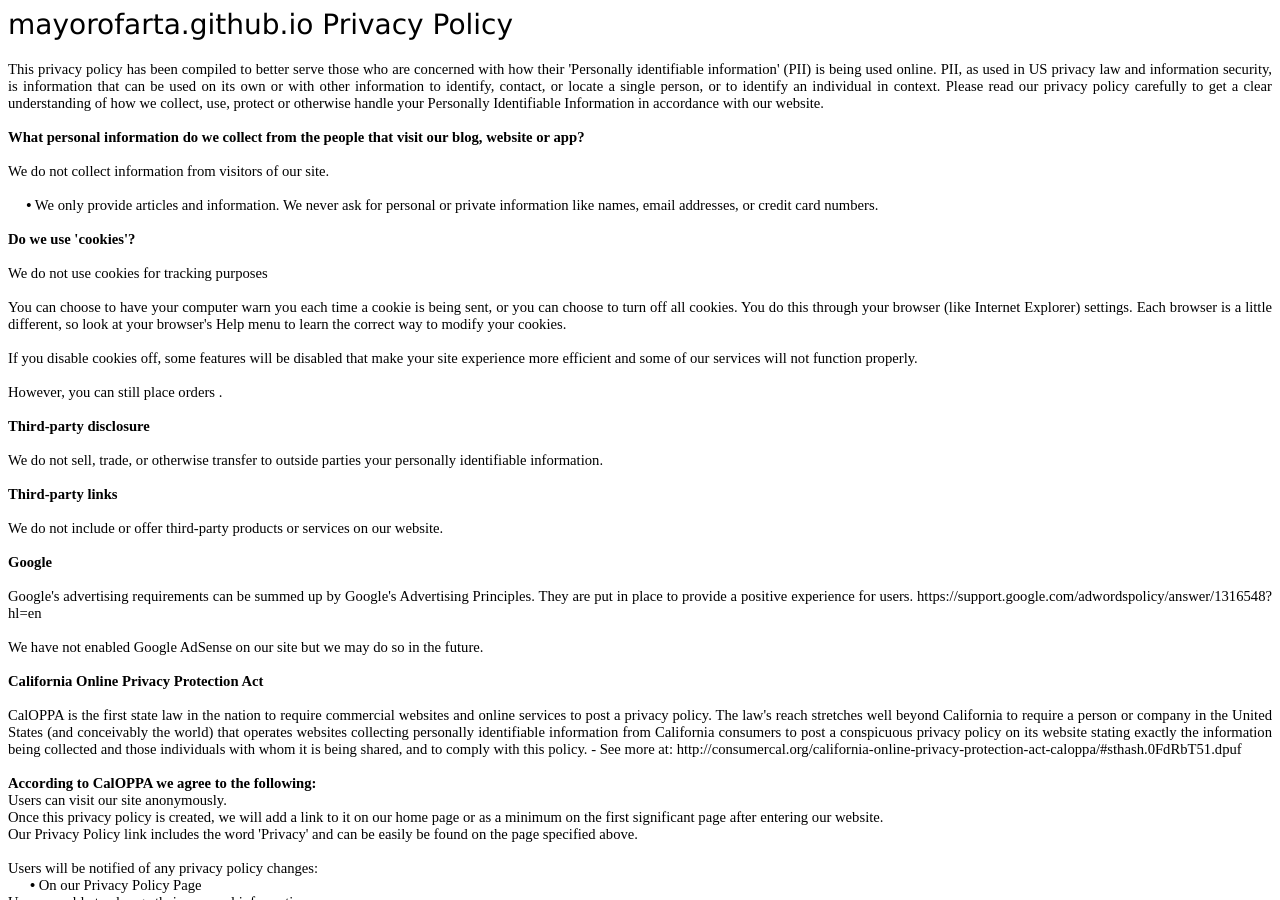
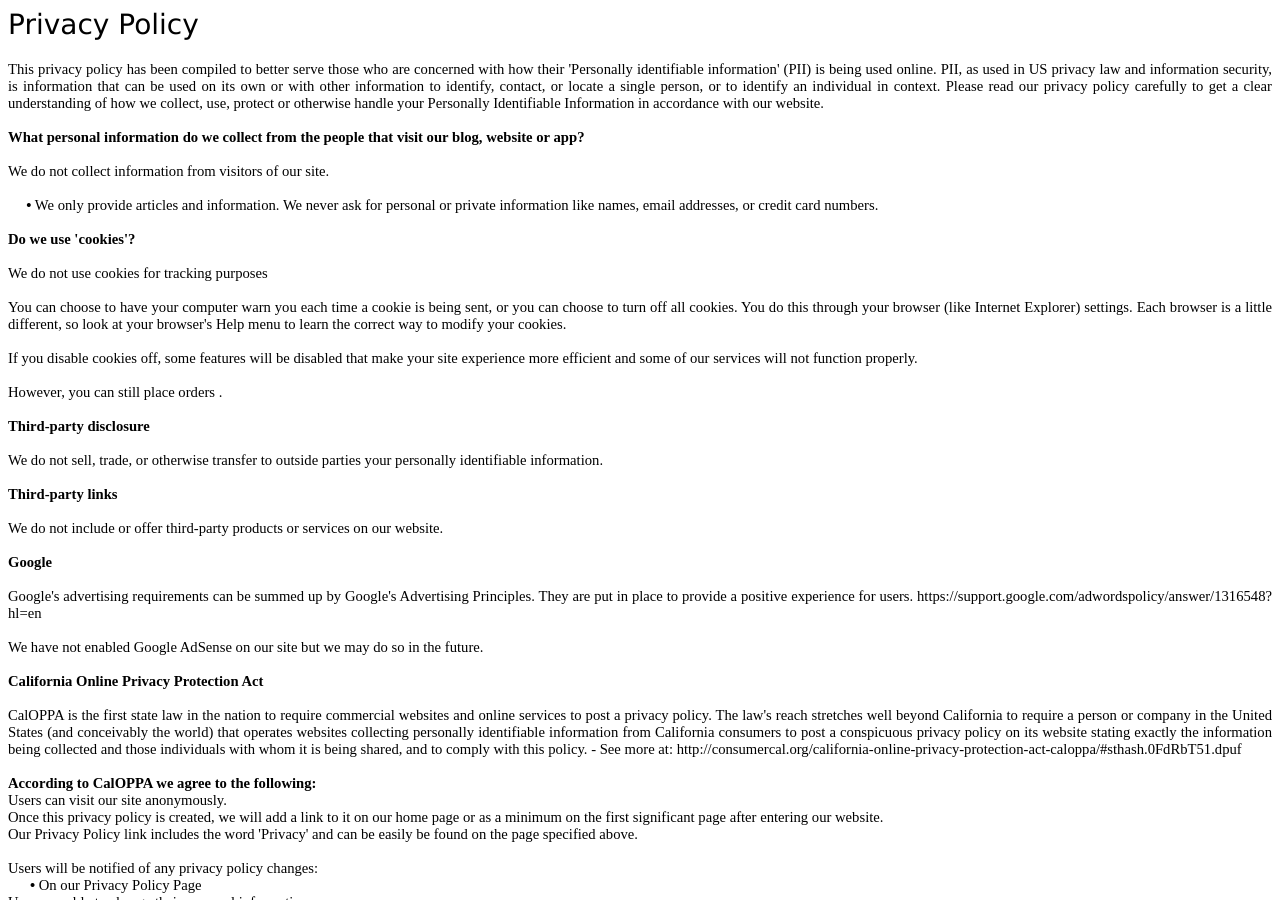
Before and after one commit to mayorofarta/mayorofarta.github.io, a Jekyll site: the page policy/index.html, which Jekyll copies as it is, in a window 1280 px wide and 900 px high. Built offline with Jekyll 4.4.1, drawn with Linux system fonts in a browser that asks for light colours.

Commit message:
Update index.html

```diff
--- a/policy/index.html
+++ b/policy/index.html
@@ -19,7 +19,7 @@
 {
     display:none;
 }
-</style><div id='ppHeader'>mayorofarta.github.io Privacy Policy</div><div id='ppBody'><div class='ppConsistencies'><div class='col-2'>
+</style><div id='ppHeader'>Privacy Policy</div><div id='ppBody'><div class='ppConsistencies'><div class='col-2'>
             <div class="quick-links text-center">Information Collection</div>
         </div><div class='col-2'>
             <div class="quick-links text-center">Information Usage</div>
```
